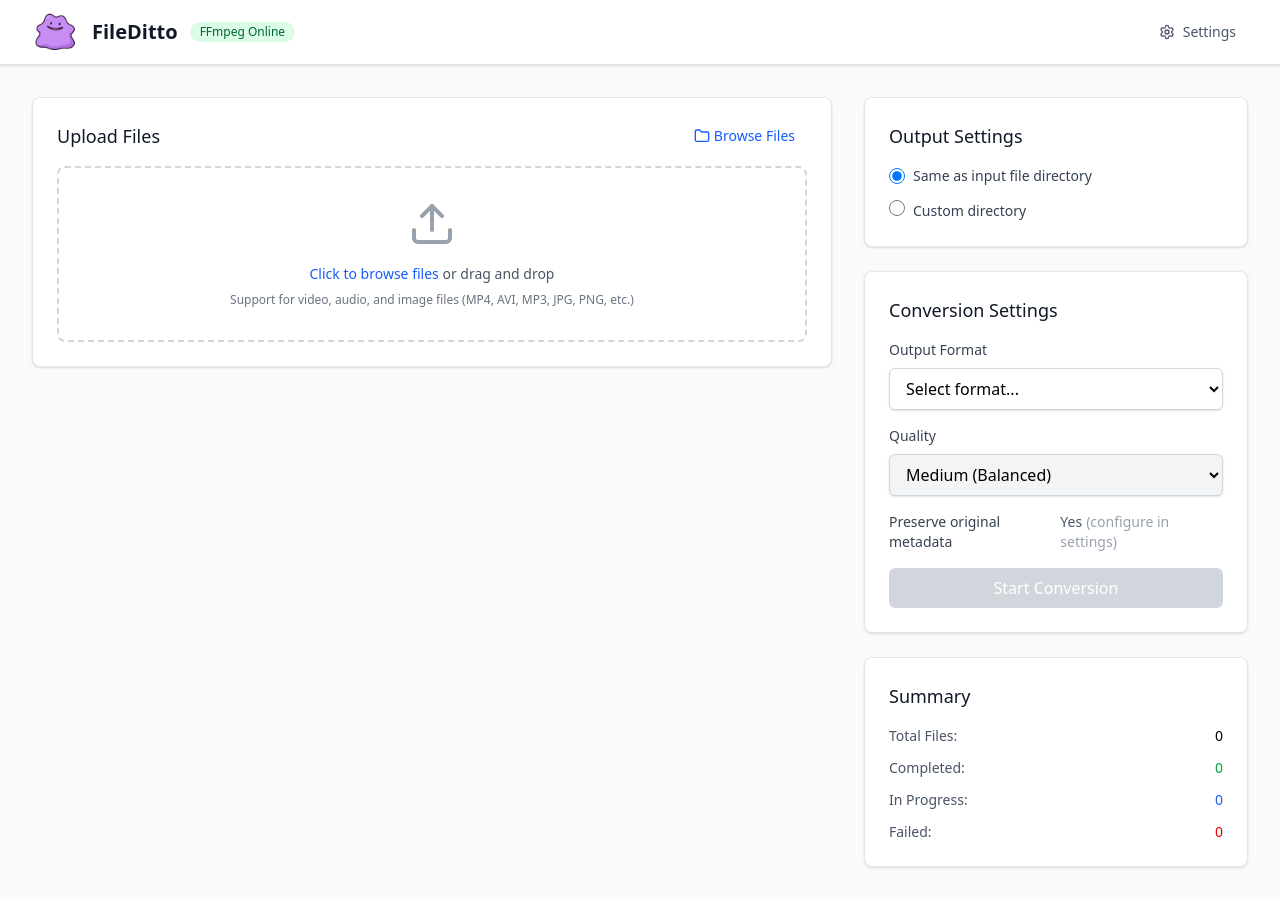
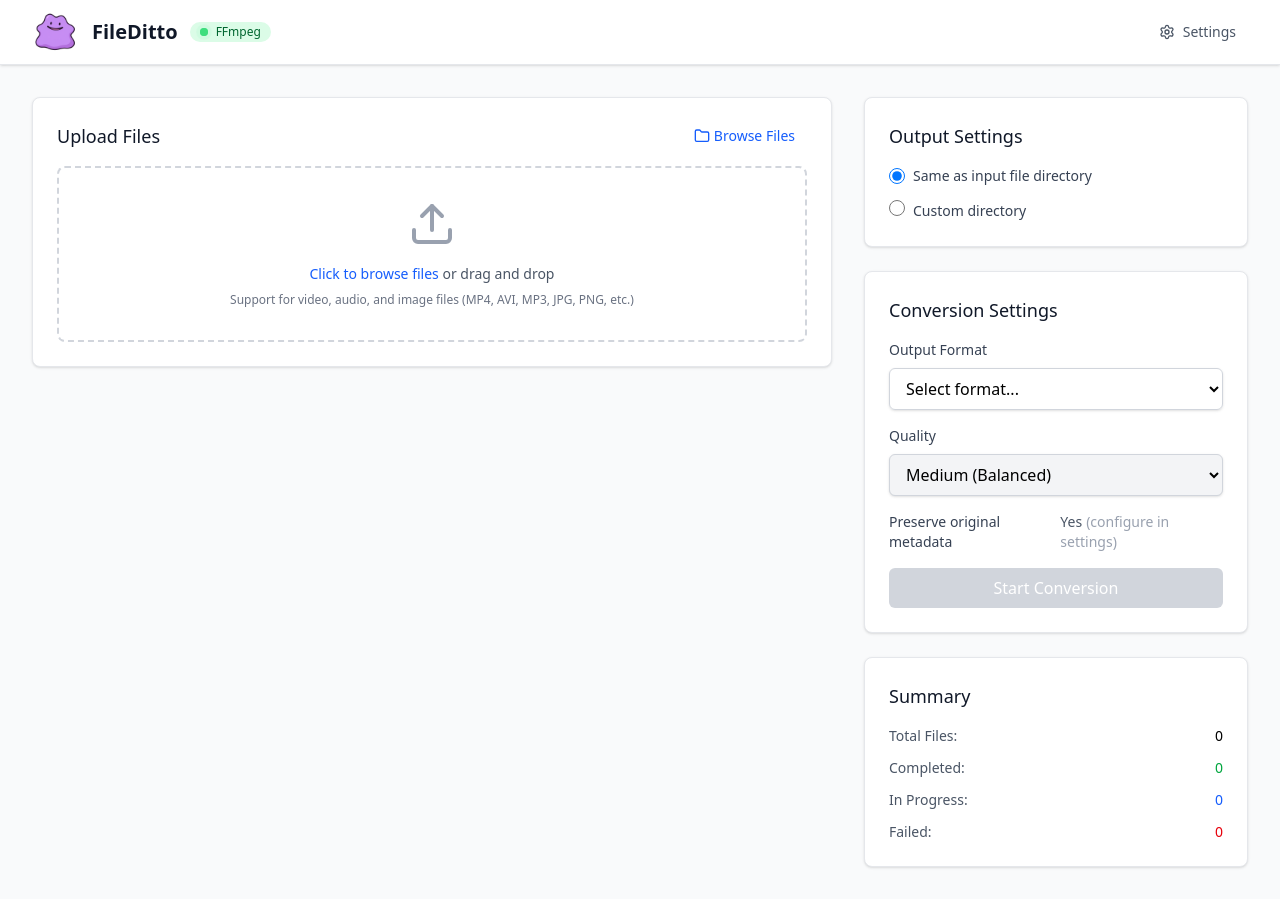
Before and after one commit to dboo0012/FileDitto, a React (Vite) app: page / in a window 1280 px wide. Built offline with nearby package versions, Linux system fonts and the light colour scheme.

Commit message:
feat: status animation

```diff
--- a/src/components/AppHeader.tsx
+++ b/src/components/AppHeader.tsx
@@ -18,10 +18,34 @@ export const AppHeader: React.FC<AppHeaderProps> = ({
           <div className="flex items-center">
             <img src={dittoLogo} alt="Ditto" className="h-12 w-12 mr-3" />
             <h1 className="text-xl font-semibold text-gray-900">FileDitto</h1>
-            {ffmpegAvailable && (
-              <span className="ml-3 inline-flex items-center px-2.5 py-0.5 rounded-full text-xs font-medium bg-green-100 text-green-800">
-                FFmpeg Online
-              </span>
+            {ffmpegAvailable !== null && (
+              <div
+                className={`ml-3 inline-flex items-center px-2.5 py-0.5 rounded-full text-xs font-medium ${
+                  ffmpegAvailable
+                    ? "bg-green-100 text-green-800"
+                    : "bg-red-100 text-red-800"
+                } relative`}
+              >
+                {/* Glowing dot indicator */}
+                <div className="relative mr-2">
+                  {/* Main dot */}
+                  <div
+                    className={`w-2 h-2 rounded-full ${
+                      ffmpegAvailable ? "bg-green-500" : "bg-red-500"
+                    }`}
+                  ></div>
+                  {/* Glowing effects - only for online status */}
+                  {ffmpegAvailable && (
+                    <>
+                      {/* Inner glow */}
+                      <div className="absolute inset-0 w-2 h-2 rounded-full bg-green-400 animate-ping opacity-75"></div>
+                      {/* Outer glow */}
+                      <div className="absolute inset-0 w-2 h-2 rounded-full bg-green-300 animate-pulse opacity-50"></div>
+                    </>
+                  )}
+                </div>
+                FFmpeg
+              </div>
             )}
           </div>
           <button
```
